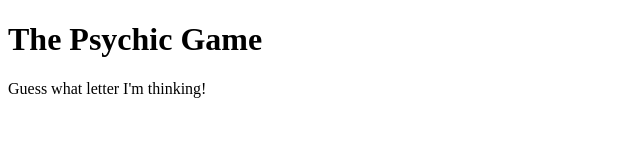
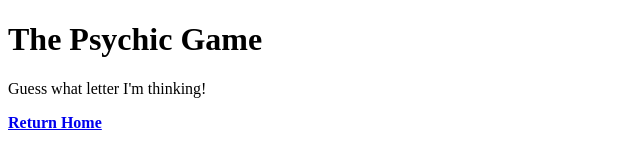
Before and after one commit to Dalantinow/Psychic-game, a plain HTML site: page index.html in a window 1280 px wide. Shown: the whole page, without its empty margins (0-640 px from the left). Drawn offline with Linux system fonts and the light colour scheme.

Commit message:
home link

```diff
--- a/assets/javascript/game.js
+++ b/assets/javascript/game.js
@@ -41,4 +41,5 @@ document.onkeydown = function (event) {
     guessesLeft.textContent = "Guesses left:" + availableGuesses;
     pastGuesses.textContent = "Your guesses so far:" + userGuess;
     // cant get the guesses to stay //
+    // i know it should be appendChild to some extent but I couldn't get the code to work properly
 }
--- a/index.html
+++ b/index.html
@@ -17,6 +17,8 @@
     <p id="past-guesses"></p>
   </div>
 
+  <a href="https://dalantinow.github.io/responsive-portfolio/index.html"><strong>Return Home</strong></a>
+
   <script type="text/javascript" src="assets/javascript/game.js"></script>
   </body>
   </html>
```
